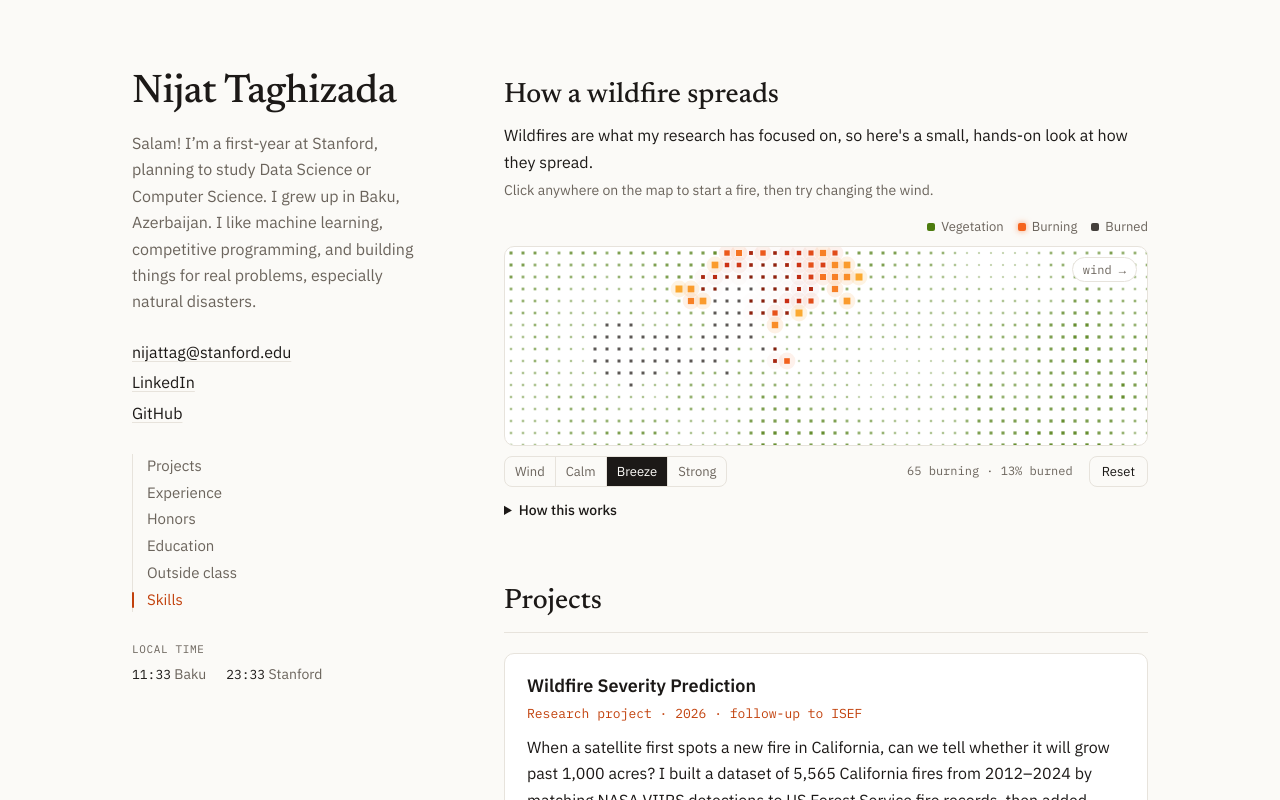
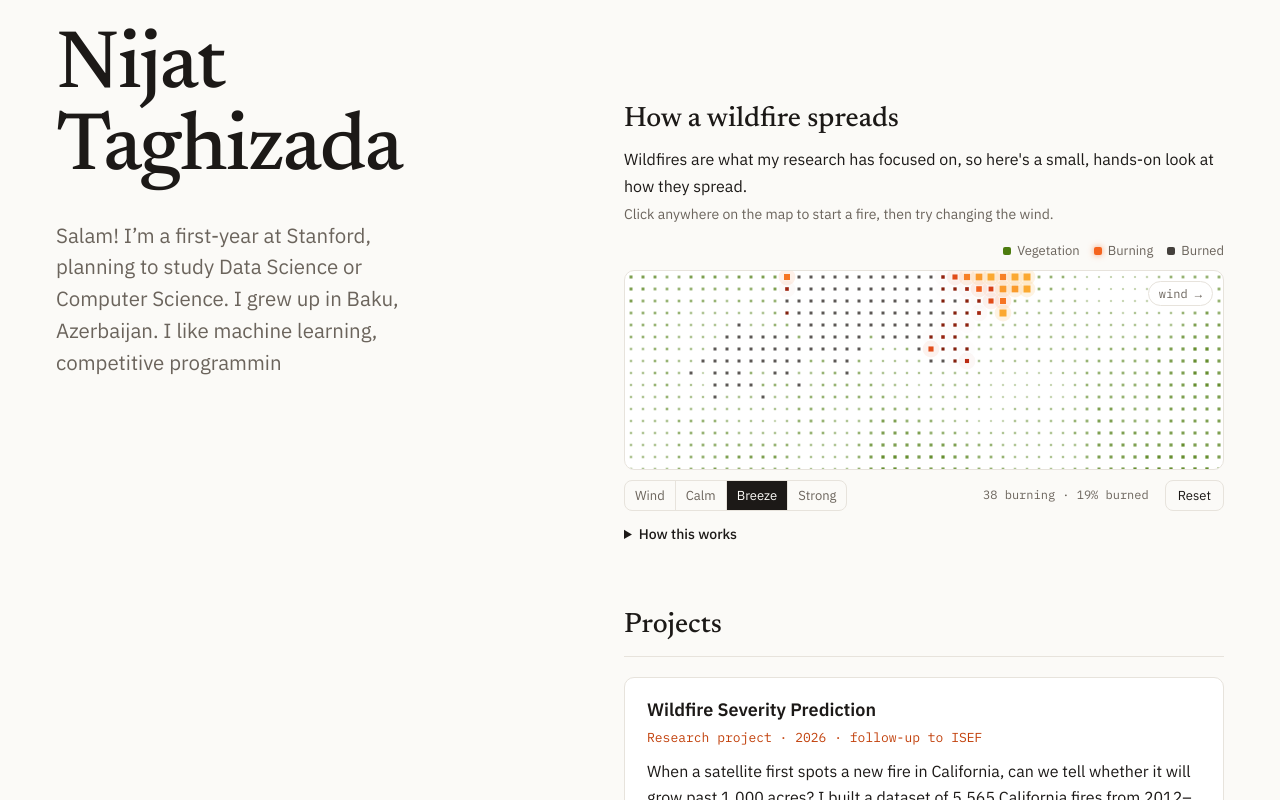
Before and after one commit to NijatTaghizada/nijat-website, a React (Vite) app: page / in a window 1280 px wide. Shown: the top 800 px of the page. Built offline with nearby package versions, Linux system fonts and the light colour scheme.

Commit message:
Make the intro the main part of the site
- Bigger name and intro on the left that type themselves out on load
- Left side stays in view while the sections scroll on the right
- Links, menu and clocks fade in once typing finishes

```diff
--- a/src/App.tsx
+++ b/src/App.tsx
@@ -1,5 +1,7 @@
 import { useEffect, useRef, useState } from 'react'
 import FireSim from './components/FireSim'
+import TypedText from './components/Typed'
+import { useTyped } from './components/useTyped'
 import { education, experience, honors, outside, profile, projects, skills, type Entry } from './data/profile'
 
 function Clock({ city, tz }: { city: string; tz: string }) {
@@ -32,6 +34,13 @@ function Entries({ items }: { items: Entry[] }) {
     </ul>
   )
 }
+
+const INTRO =
+  'Salam! I’m a first-year at Stanford, planning to study Data Science or Computer Science. I grew up in Baku, ' +
+  'Azerbaijan. I like machine learning, competitive programming, and building things for real problems, ' +
+  'especially natural disasters.'
+const TYPED = [profile.name, INTRO]
+const SPEEDS = [75, 22]
 
 const sections = [
   ['projects', 'Projects'],
@@ -78,16 +87,19 @@ function useActiveSection() {
 
 export default function App() {
   const [active, pin] = useActiveSection()
+  const { counts, done } = useTyped(TYPED, { speeds: SPEEDS })
+  const typingName = counts[0] < TYPED[0].length
   return (
     <div className="layout">
       <aside className="sidebar">
-        <h1 className="name">{profile.name}</h1>
+        <h1 className="name">
+          <TypedText text={TYPED[0]} count={counts[0]} caret={typingName} />
+        </h1>
         <p className="intro">
-          Salam! I’m a first-year at Stanford, planning to study Data Science or Computer Science. I grew up in
-          Baku, Azerbaijan. I like machine learning, competitive programming, and building things for real problems,
-          especially natural disasters.
+          <TypedText text={TYPED[1]} count={counts[1]} caret={!typingName} />
         </p>
 
+        <div className={done ? 'after-typing shown' : 'after-typing'}>
         <ul className="links">
           <li><a href={`mailto:${profile.email}`}>{profile.email}</a></li>
           <li><a href={profile.linkedin} target="_blank" rel="noreferrer">LinkedIn</a></li>
@@ -104,6 +116,7 @@ export default function App() {
         <div className="clocks">
           <Clock city="Baku" tz="Asia/Baku" />
           <Clock city="Stanford" tz="America/Los_Angeles" />
+        </div>
         </div>
       </aside>
 
--- /dev/null
+++ b/src/components/Typed.tsx
@@ -0,0 +1,16 @@
+/**
+ * Renders `text` with only the first `count` characters visible. The rest stays
+ * in the layout (invisible), so the page doesn't jump around while typing.
+ */
+export default function TypedText({ text, count, caret }: { text: string; count: number; caret: boolean }) {
+  return (
+    <>
+      <span aria-hidden="true">
+        {text.slice(0, count)}
+        {caret && <span className="caret" />}
+        <span className="untyped">{text.slice(count)}</span>
+      </span>
+      <span className="sr-only">{text}</span>
+    </>
+  )
+}
--- /dev/null
+++ b/src/components/useTyped.ts
@@ -0,0 +1,42 @@
+import { useEffect, useState } from 'react'
+
+const reduced = () => window.matchMedia('(prefers-reduced-motion: reduce)').matches
+
+/**
+ * Types out a list of strings one after another. Returns how many characters
+ * of each string are visible, plus whether everything has been typed.
+ */
+export function useTyped(texts: string[], { speeds, pause = 350, startDelay = 300 }: { speeds: number[]; pause?: number; startDelay?: number }) {
+  const [counts, setCounts] = useState<number[]>(() => (reduced() ? texts.map(t => t.length) : texts.map(() => 0)))
+
+  useEffect(() => {
+    if (reduced()) return
+    let cancelled = false
+    let timer = 0
+    let part = 0
+    let i = 0
+    const tick = () => {
+      if (cancelled) return
+      if (part >= texts.length) return
+      i++
+      // Copy the values: the state update runs later, after part/i may have moved on
+      const p = part, n = i
+      setCounts(prev => prev.map((c, k) => (k === p ? n : c)))
+      if (i >= texts[part].length) {
+        part++
+        i = 0
+        timer = window.setTimeout(tick, pause)
+      } else {
+        // A little human unevenness, and a beat after punctuation
+        const ch = texts[part][i - 1]
+        const extra = /[.,!?]/.test(ch) ? 120 : 0
+        timer = window.setTimeout(tick, speeds[part] * (0.6 + Math.random() * 0.8) + extra)
+      }
+    }
+    timer = window.setTimeout(tick, startDelay)
+    return () => { cancelled = true; clearTimeout(timer) }
+  }, [texts, speeds, pause, startDelay])
+
+  const done = counts.every((c, k) => c >= texts[k].length)
+  return { counts, done }
+}
--- a/src/index.css
+++ b/src/index.css
@@ -45,21 +45,42 @@ a:hover { color: var(--accent); text-decoration-color: currentColor; }
 
 /* ---------- Layout ---------- */
 .layout {
-  max-width: 1080px; margin: 0 auto; padding: 72px 32px;
-  display: grid; grid-template-columns: 300px 1fr; gap: 72px;
+  max-width: 1360px; margin: 0 auto; padding: 0 56px;
+  display: grid; grid-template-columns: minmax(0, 1fr) minmax(0, 600px); gap: 96px;
 }
-.sidebar { position: sticky; top: 72px; align-self: start; }
-.content { min-width: 0; }
-@media (max-width: 860px) {
-  .layout { grid-template-columns: 1fr; gap: 40px; padding: 40px 16px; }
-  .sidebar { position: static; }
+/* The left side is the main part: it fills the screen and stays put while the right side scrolls */
+.sidebar {
+  position: sticky; top: 0; align-self: start;
+  height: 100vh; overflow-y: auto;
+  display: flex; flex-direction: column; justify-content: center;
+  padding: 40px 0;
+  scrollbar-width: none;
+}
+.sidebar::-webkit-scrollbar { display: none; }
+.content { min-width: 0; padding: 96px 0 72px; }
+@media (max-width: 1000px) {
+  .layout { grid-template-columns: 1fr; gap: 24px; padding: 0 16px; }
+  .sidebar { position: static; height: auto; min-height: 88vh; padding: 56px 0 24px; }
+  .content { padding-top: 24px; }
 }
 
 /* ---------- Sidebar ---------- */
-.name { font-family: var(--serif); font-weight: 500; font-size: 40px; line-height: 1.05; letter-spacing: -0.01em; margin: 0 0 16px; }
-.intro { margin: 0 0 24px; color: var(--muted); max-width: 34ch; }
-.links { list-style: none; padding: 0; margin: 0 0 28px; display: flex; flex-direction: column; gap: 4px; }
-.toc { display: flex; flex-direction: column; gap: 2px; border-left: 1px solid var(--line); padding-left: 14px; margin-bottom: 28px; }
+.name {
+  font-family: var(--serif); font-weight: 500; font-size: clamp(48px, 6.4vw, 92px);
+  line-height: 1; letter-spacing: -0.02em; margin: 0 0 28px; max-width: 9ch;
+}
+.intro { margin: 0 0 36px; font-size: clamp(18px, 1.6vw, 22px); line-height: 1.55; max-width: 32ch; color: var(--muted); }
+.untyped { visibility: hidden; }
+.caret {
+  display: inline-block; width: 2px; height: 0.95em; margin: 0 1px -0.1em; vertical-align: baseline;
+  background: var(--accent); animation: caret 1s steps(1) infinite;
+}
+@keyframes caret { 50% { opacity: 0; } }
+.sr-only { position: absolute; width: 1px; height: 1px; overflow: hidden; clip: rect(0 0 0 0); white-space: nowrap; }
+.after-typing { opacity: 0; transform: translateY(6px); transition: opacity 0.6s, transform 0.6s; }
+.after-typing.shown { opacity: 1; transform: none; }
+.links { list-style: none; padding: 0; margin: 0 0 32px; display: flex; flex-wrap: wrap; gap: 6px 22px; font-size: 16px; }
+.toc { display: flex; flex-direction: column; gap: 2px; border-left: 1px solid var(--line); padding-left: 14px; margin-bottom: 32px; }
 .toc a { text-decoration: none; color: var(--muted); font-size: 15px; }
 .toc a { position: relative; transition: color 0.15s; }
 .toc a:hover { color: var(--text); }
@@ -68,7 +89,7 @@ a:hover { color: var(--accent); text-decoration-color: currentColor; }
 .clocks-label { color: var(--muted); font-size: 11px; letter-spacing: 0.06em; text-transform: uppercase; margin: 0 0 4px; }
 .clocks { display: flex; gap: 20px; font-size: 14px; color: var(--muted); }
 .clock .mono { color: var(--text); }
-@media (max-width: 860px) { .toc { display: none; } }
+@media (max-width: 1000px) { .toc { display: none; } }
 
 /* ---------- Fire sim ---------- */
 .sim { margin: 0 0 56px; }
@@ -147,4 +168,4 @@ h2 {
 .footer { border-top: 1px solid var(--line); padding-top: 20px; }
 .footer p { margin: 0 0 6px; }
 
-@media (prefers-reduced-motion: reduce) { html { scroll-behavior: auto; } }
+@media (prefers-reduced-motion: reduce) { html { scroll-behavior: auto; } .caret { animation: none; } .after-typing { transition: none; } }
```
